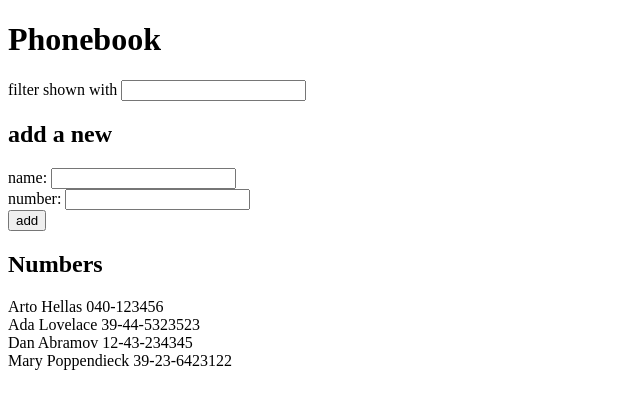
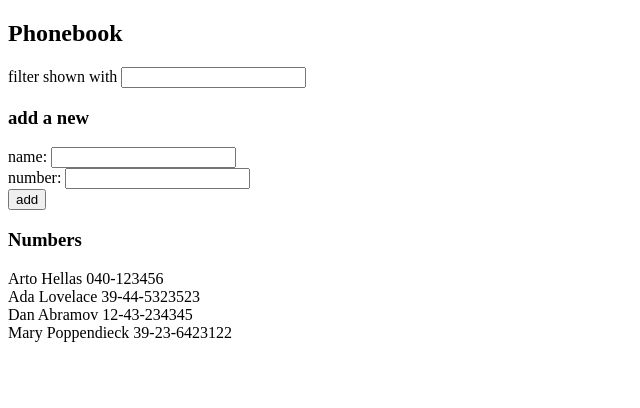
Before and after one commit to R-Middleton/FullStackOpen, a React (Create React App) app in the folder part2/phonebook/: page / in a window 1280 px wide. Shown: the top 408 px of the page, without its empty margins (0-640 px from the left). Built offline with nearby package versions, Linux system fonts and the light colour scheme.

Commit message:
Completed exercise 2.10 and part 2b

```diff
--- a/part2/phonebook/src/App.js
+++ b/part2/phonebook/src/App.js
@@ -1,5 +1,7 @@
 import React, { useState } from 'react'
-import Person from './components/Person'
+import PersonForm from './components/PersonForm'
+import Filter from './components/Filter'
+import Persons from './components/Persons'
 
 const App = () => {
   const [persons, setPersons] = useState([
@@ -45,29 +47,20 @@ const App = () => {
 
   return (
     <div>
-      <h1>Phonebook</h1>
-      <div>
-        filter shown with <input value={newFilter} onChange={handleFilterChange} />
-      </div>
-      <form onSubmit={addPerson}>
-        <h2>add a new</h2>
-        <div>name: <input value={newName} onChange={handleNameChange} /></div>
-        <div>number: <input value={newNumber} onChange={handleNumberChange} /> </div>
-        <div>
-          <button type="submit">add</button>
-        </div>
-      </form>
+      <h2>Phonebook</h2>
+      <Filter newFilter={newFilter} handleFilterChange={handleFilterChange}/>
 
-      <h2>Numbers</h2>
-      {persons.map(person => {
-        if (person.name.toLowerCase().includes(newFilter.toLowerCase())) {
-          return (
-            <Person person={person} key={person.name} />
-          )
-        } else {
-          return ''
-        }
-      })}
+      <h3>add a new</h3>
+      <PersonForm
+        addPerson={addPerson}
+        newName={newName}
+        newNumber={newNumber}
+        handleNameChange={handleNameChange}
+        handleNumberChange={handleNumberChange}
+      />
+
+      <h3>Numbers</h3>
+      <Persons persons={persons} filter={newFilter} />
     </div>
   )
 }
--- /dev/null
+++ b/part2/phonebook/src/components/Filter.js
@@ -0,0 +1,11 @@
+import React from 'react'
+
+const Filter = (props) => {
+    return(
+        <div>
+            filter shown with <input value={props.newFilter} onChange={props.handleFilterChange}/>
+        </div>
+    )
+}
+
+export default Filter
--- a/part2/phonebook/src/components/Person.js
+++ b/part2/phonebook/src/components/Person.js
@@ -1,9 +1,5 @@
 import React from 'react'
 
-const Person = ( {person} ) => {
-    return (
-        <div>{person.name} {person.number}</div>
-    )
-}
+const Person = ( {person} ) => <div>{person.name} {person.number}</div>
 
 export default Person
--- /dev/null
+++ b/part2/phonebook/src/components/PersonForm.js
@@ -0,0 +1,15 @@
+import React from 'react'
+
+const PersonForm = (props) => {
+    return (
+        <div>
+            <form onSubmit={props.addPerson}>
+                <div>name: <input name='newName' value={props.newName} onChange={props.handleNameChange} /></div>
+                <div>number: <input name='newNumber' value={props.newNumber} onChange={props.handleNumberChange} /> </div>
+                <button type='submit'>add</button>
+            </form>
+        </div>
+    )
+}
+
+export default PersonForm
--- /dev/null
+++ b/part2/phonebook/src/components/Persons.js
@@ -0,0 +1,22 @@
+import React from 'react'
+import Person from './Person'
+
+const Persons = ({persons, filter}) => {
+    const output = persons.map(person => {
+        if (person.name.toLowerCase().includes(filter.toLowerCase())) {
+            return (
+              <Person person={person} key={person.name} />
+            )
+          } else {
+            return ''
+          }
+    })
+
+    return (
+        <div>
+            {output}
+        </div>
+    )
+}
+
+export default Persons
```
